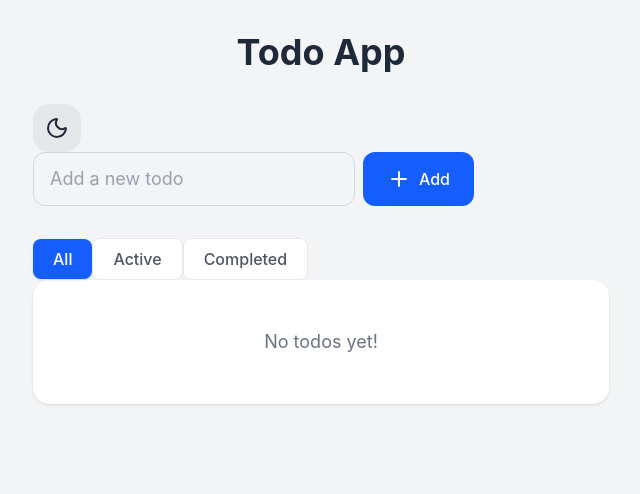
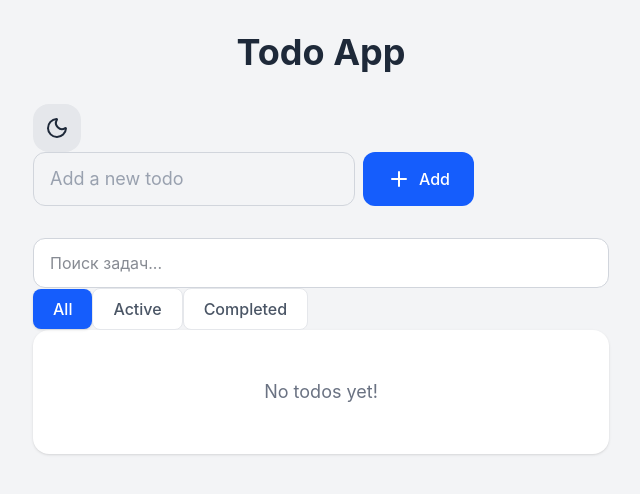
Before and after one commit to AleksandrKompanetc/todo, a React (Vite) app: page / in a window 1280 px wide. Shown: the top 494 px of the page, without its empty margins (319-959 px from the left). Built offline with nearby package versions, Linux system fonts and the light colour scheme.

Commit message:
feat: add search functionality to filter todos and update UI accordingly

```diff
--- a/src/App.tsx
+++ b/src/App.tsx
@@ -3,14 +3,22 @@ import TodoForm from './components/TodoForm'
 import ThemeToggle from './components/ThemeToggle'
 import Filters from './components/Filters'
 import TodoList from './components/TodoList'
-import type { Todo, Filter, Theme } from './types'
 import TodoStats from './components/TodoStats'
+import type { Filter, Theme } from './types'
+
+interface Todo {
+  id: number
+  text: string
+  completed: boolean
+}
 
 export default function App() {
   const [todos, setTodos] = useState<Todo[]>([])
   const [filter, setFilter] = useState<Filter>('all')
+  const [searchQuery, setSearchQuery] = useState('')   // ← новое состояние
   const [dark, setDark] = useState(false)
 
+  // ... (useEffect для загрузки из localStorage остаётся без изменений)
   useEffect(() => {
     const savedTodos = localStorage.getItem('todos')
     if (savedTodos) {
@@ -38,12 +46,9 @@ export default function App() {
     if (!text.trim()) return
     setTodos(prev => [
       ...prev,
-      {
-        id: Date.now(),
-        text: text.trim(),
-        completed: false
-      }
+      { id: Date.now(), text: text.trim(), completed: false }
     ])
+    setSearchQuery('') // очищаем поиск после добавления
   }
 
   const toggleTodo = (id: number) => {
@@ -67,14 +72,17 @@ export default function App() {
     )
   }
 
-  const filteredTodos = todos.filter(todo => {
-    if (filter === 'active') return !todo.completed
-    if (filter === 'completed') return todo.completed
-    return true
-  })
+  // ← Обновлённая логика фильтрации
+  const filteredTodos = todos
+    .filter(todo => {
+      const matchesSearch = todo.text.toLowerCase().includes(searchQuery.toLowerCase())
+
+      if (filter === 'active') return !todo.completed && matchesSearch
+      if (filter === 'completed') return todo.completed && matchesSearch
+      return matchesSearch
+    })
 
   const activeCount = todos.filter(todo => !todo.completed).length
-  // const completedCount = todos.length - activeCount
 
   const toggleTheme = () => {
     const newIsDark = !dark
@@ -90,25 +98,49 @@ export default function App() {
   }
 
   return (
-    <div className='min-h-screen bg-gray-100 py-8 px-4'>
+    <div className='min-h-screen bg-gray-100 dark:bg-gray-950 py-8 px-4 transition-colors'>
       <div className='max-w-xl mx-auto'>
-        <h1 className='text-4xl font-bold text-center mb-8 text-gray-800'>Todo App</h1>
+        <h1 className='text-4xl font-bold text-center mb-8 text-gray-800 dark:text-white'>
+          Todo App
+        </h1>
+
         <ThemeToggle isDark={dark} onToggle={toggleTheme} />
 
         <TodoForm addTodo={addTodo} />
+
+        {/* Поле поиска */}
+        <div className="mt-4">
+          <input
+            type="text"
+            placeholder="Поиск задач..."
+            value={searchQuery}
+            onChange={(e) => setSearchQuery(e.target.value)}
+            className="w-full px-4 py-3 rounded-xl border border-gray-300 dark:border-gray-700
+                       bg-white dark:bg-gray-900 text-gray-900 dark:text-white
+                       focus:outline-none focus:ring-2 focus:ring-blue-500"
+          />
+        </div>
+
         <Filters currentFilter={filter} onFilterChange={setFilter} />
+
         <TodoList
           todos={filteredTodos}
           toggleTodo={toggleTodo}
           deleteTodo={deleteTodo}
           editTodo={editTodo}
         />
+
         {todos.length > 0 && (
-          <TodoStats
-            activeCount={activeCount}
-          />
+          <TodoStats activeCount={activeCount} />
         )}
-       </div>
+
+        {/* Показываем сколько задач найдено */}
+        {searchQuery && (
+          <p className="text-center text-sm text-gray-500 dark:text-gray-400 mt-2">
+            Найдено: {filteredTodos.length} задач
+          </p>
+        )}
+      </div>
     </div>
   )
 }
```
